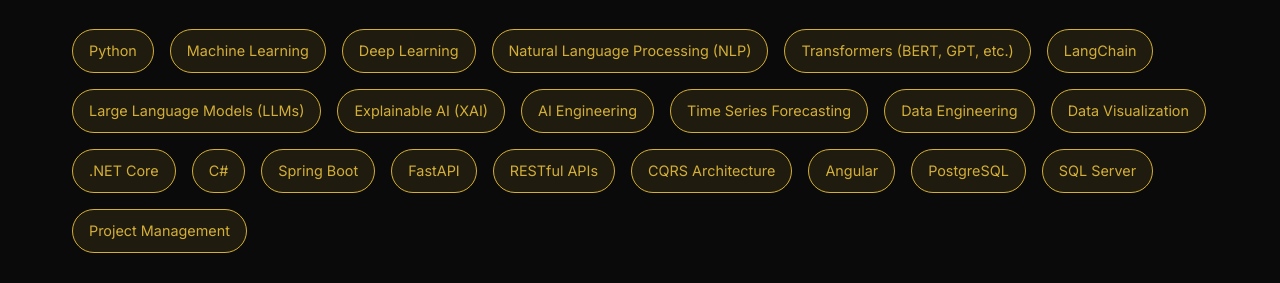
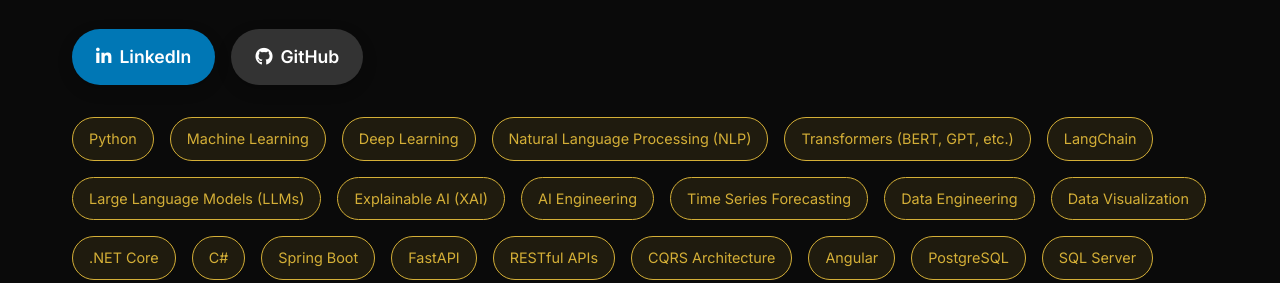
Before and after one commit to rayenamer/Rayen-Amer-website, a plain HTML site: page index.html in a window 1280 px wide. Shown: the part 590-873 px from the top of the page. Drawn offline with nearby package versions, Linux system fonts and the light colour scheme.

Commit message:
committing

```diff
--- a/index.html
+++ b/index.html
@@ -178,6 +178,52 @@
         .cta-button:hover {
             transform: translateY(-3px);
             box-shadow: 0 15px 40px rgba(212, 175, 55, 0.4);
+        }
+
+        /* Social Links Styles */
+        .social-links {
+            display: flex;
+            gap: 1rem;
+            margin: 2rem 0;
+            justify-content: flex-start;
+        }
+
+        .social-btn {
+            display: inline-flex;
+            align-items: center;
+            gap: 0.5rem;
+            padding: 0.75rem 1.5rem;
+            border-radius: 50px;
+            text-decoration: none;
+            font-weight: 600;
+            transition: all 0.3s ease;
+            box-shadow: 0 5px 15px rgba(0, 0, 0, 0.2);
+        }
+
+        .linkedin-btn {
+            background: #0077b5;
+            color: white;
+        }
+
+        .linkedin-btn:hover {
+            background: #005885;
+            transform: translateY(-2px);
+            box-shadow: 0 8px 25px rgba(0, 119, 181, 0.3);
+        }
+
+        .github-btn {
+            background: #333;
+            color: white;
+        }
+
+        .github-btn:hover {
+            background: #24292e;
+            transform: translateY(-2px);
+            box-shadow: 0 8px 25px rgba(51, 51, 51, 0.3);
+        }
+
+        .social-btn i {
+            font-size: 1.1rem;
         }
 
         /* GitHub Link Styles */
@@ -953,7 +999,18 @@
 
 In tech, I build full-stack apps with .NET and Angular, web or mobile. I’m into blockchain and AI ; from data to models to evaluation.
 
-I study Financial IT and I’m here to make a big impact in the industry.</p>
+I study Financial IT and I'm here to make a big impact in the industry.</p>
+
+                <div class="social-links">
+                    <a href="https://www.linkedin.com/in/rayen-ameur-10000s000" target="_blank" class="social-btn linkedin-btn">
+                        <i class="fab fa-linkedin-in"></i>
+                        <span>LinkedIn</span>
+                    </a>
+                    <a href="https://github.com/rayenamer" target="_blank" class="social-btn github-btn">
+                        <i class="fab fa-github"></i>
+                        <span>GitHub</span>
+                    </a>
+                </div>
 
                <div class="skills">
     <!-- AI & Data -->
```
